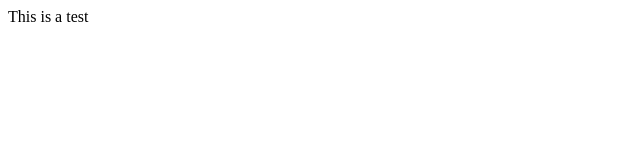
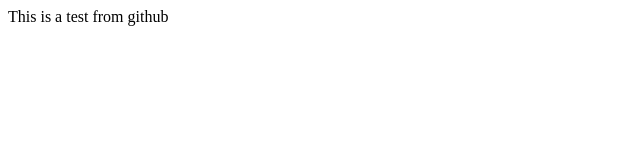
Before and after one commit to DavidSnipp/design-online, a plain HTML site: page index.html in a window 1280 px wide. Shown: the whole page, without its empty margins (0-640 px from the left). Drawn offline with Linux system fonts and the light colour scheme.

Commit message:
Update index.html

```diff
--- a/index.html
+++ b/index.html
@@ -1,5 +1,5 @@
 <html>
 <body>
-<div>This is a test</div>
+<div>This is a test from github</div>
 </body>
 </html>
```
